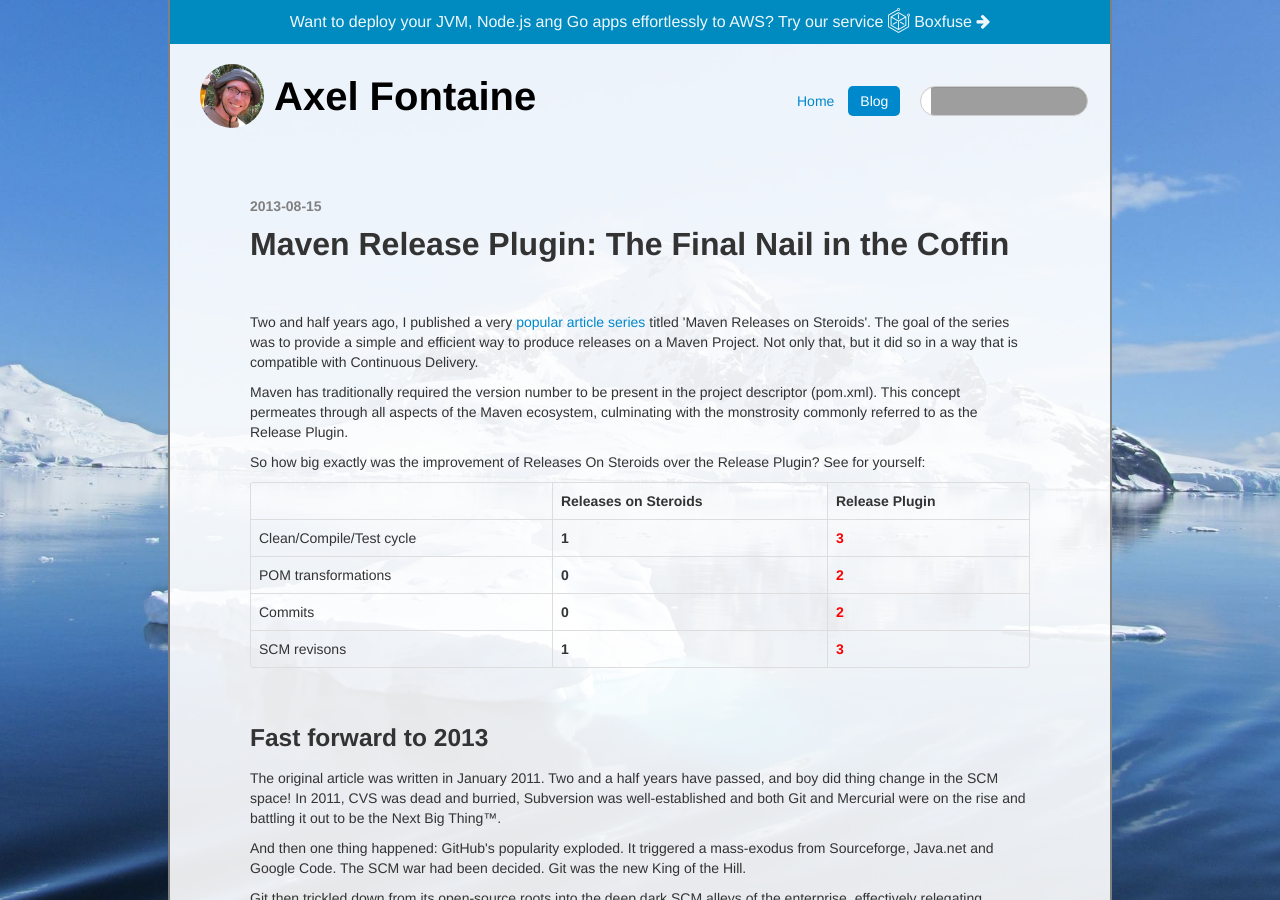
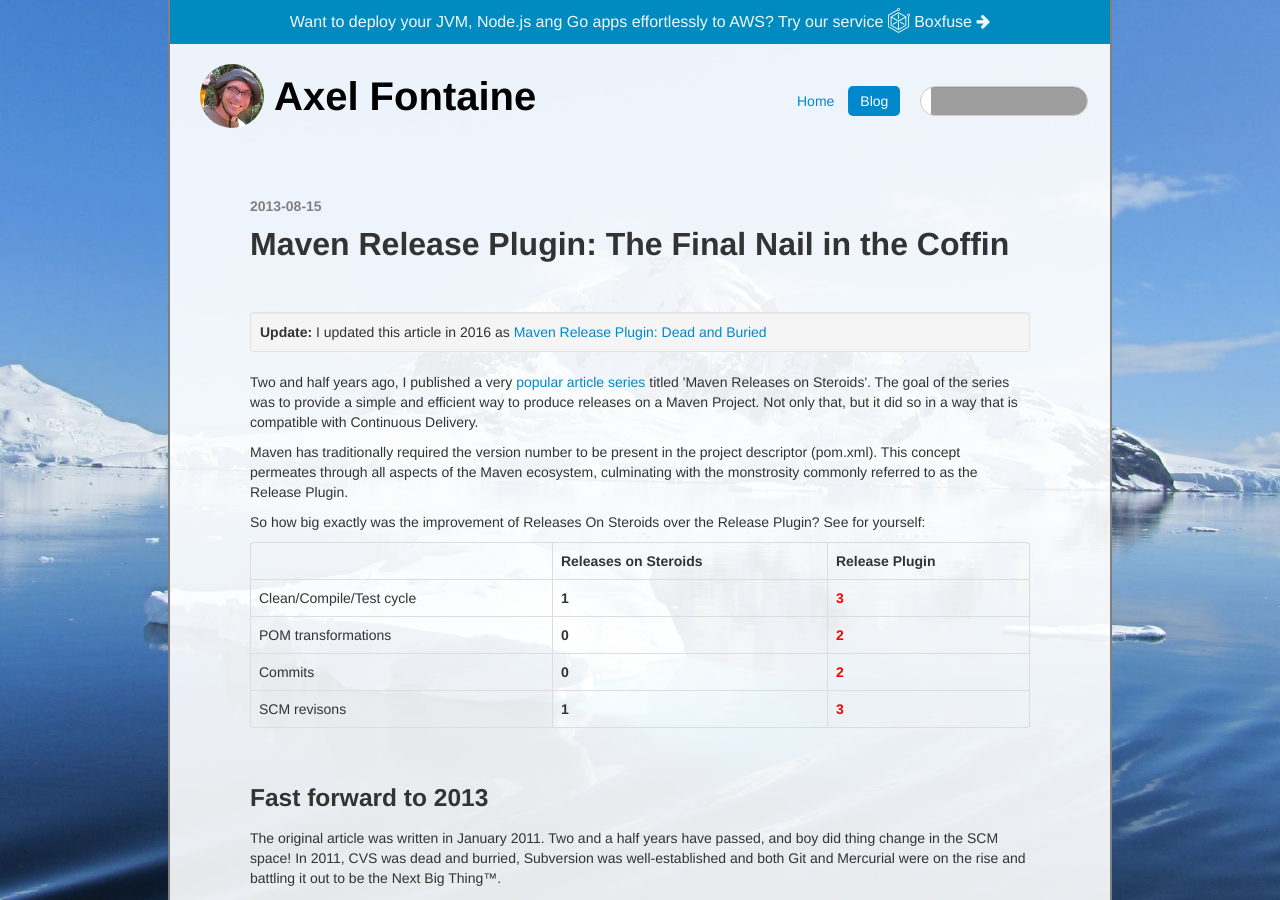
Before and after one commit to axelfontaine/axelfontaine.com, a Jekyll site: the page built from _posts/2013-08-15-maven-release-plugin-final-nail-in-the-coffin.html, in a window 1280 px wide and 900 px high. Built offline with Jekyll 4.4.1, drawn with Linux system fonts in a browser that asks for light colours; comment, search, counter and statistics services are not loaded; grey boxes are pictures that could not be loaded.

Commit message:
Added update link

```diff
--- a/_posts/2013-08-15-maven-release-plugin-final-nail-in-the-coffin.html
+++ b/_posts/2013-08-15-maven-release-plugin-final-nail-in-the-coffin.html
@@ -3,6 +3,8 @@
 title: 'Maven Release Plugin: The Final Nail in the Coffin'
 permalink: /blog/final-nail.html
 ---
+<div class="well well-small"><strong>Update:</strong> I updated this article in 2016 as <a href="/blog/dead-burried.html">Maven Release Plugin: Dead and Buried</a></div>
+
 <div>
 <p>
     Two and half years ago, I published a very <a href="/blog/maven-releases-steroids.html">popular</a> <a
```
